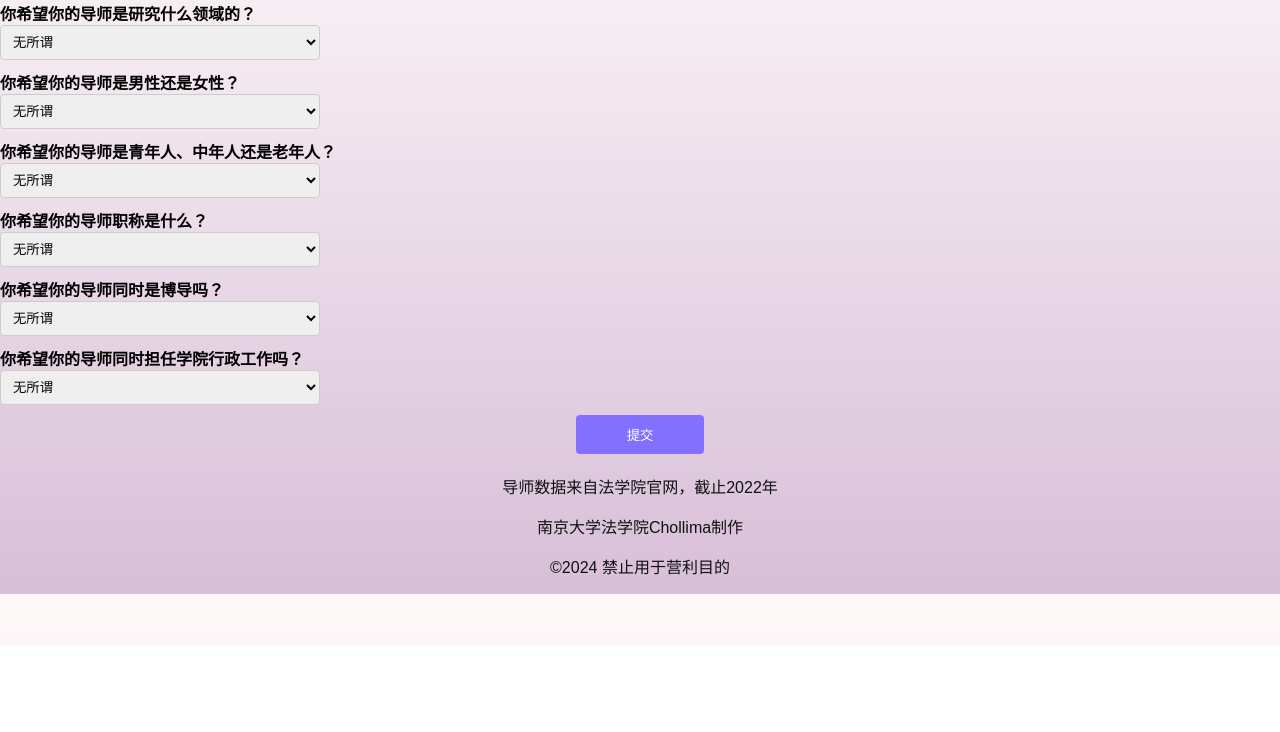
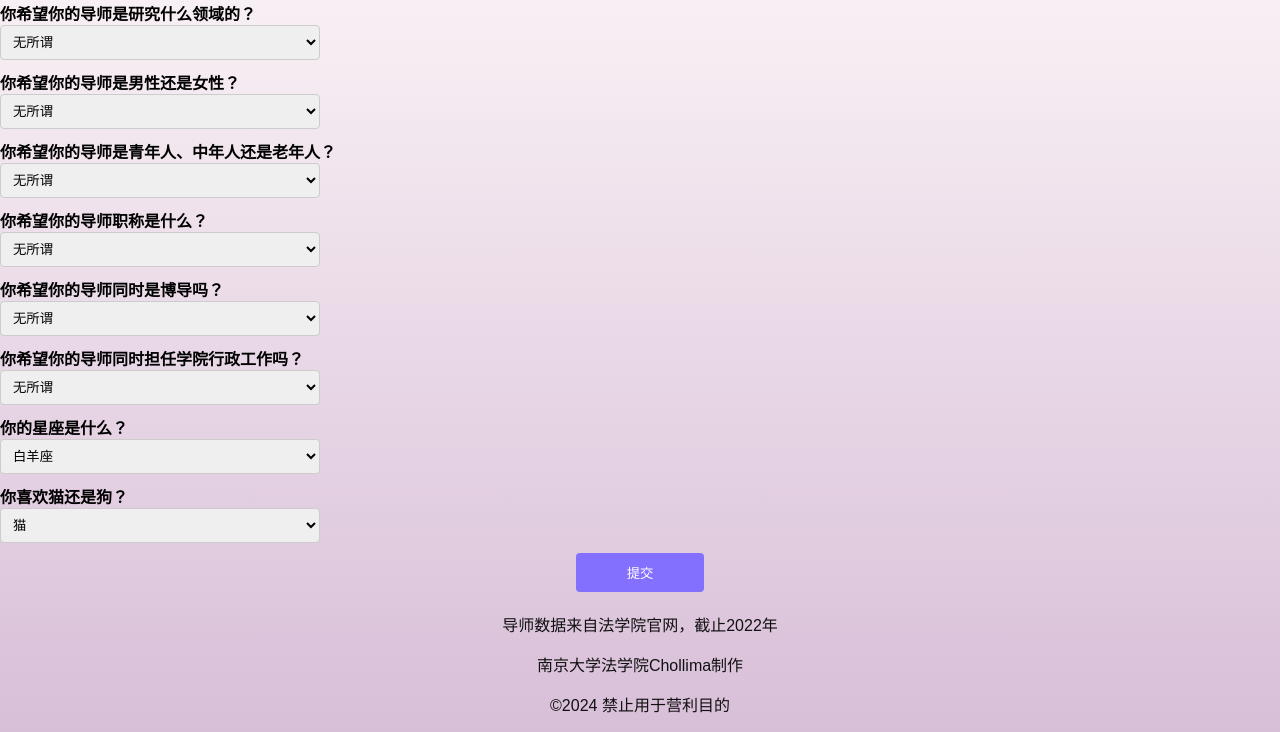
Before and after one commit to pegaseius/tutor, a plain HTML site: page index.html in a window 1280 px wide. Shown: the part 155-887 px from the top of the page. Before the commit the page ends 800 px from the top, so only its background shows below. Drawn offline with Linux system fonts and the light colour scheme.

Commit message:
Update index.html

```diff
--- a/index.html
+++ b/index.html
@@ -150,6 +150,32 @@
                 <option value="是">是</option>
             </select>
         </div>
+        <!-- 下面两个代码没用 -->
+         <div>
+            <label for="xingzuo">你的星座是什么？</label><br>
+            <select id="xingzuo">
+                <option value="1">白羊座</option>
+                <option value="2">金牛座</option>
+                <option value="3">双子座</option>
+                <option value="4">巨蟹座</option>
+                <option value="5">狮子座</option>
+                <option value="6">处女座</option>
+                <option value="7">天秤座</option>
+                <option value="8">天蝎座</option>
+                <option value="9">射手座</option>
+                <option value="10">摩羯座</option>
+                <option value="11">水瓶座</option>
+                <option value="12">双鱼座</option>
+            </select>
+        </div>
+         <div>
+            <label for="Pet">你喜欢猫还是狗？</label><br>
+            <select id="Pet">
+                <option value="Cat">猫</option>
+                <option value="Dog">狗</option>
+                <option value="Neither">都不喜欢</option>
+            </select>
+        </div>
         <button type="button" onclick="submitForm()">提交</button>
     </form>
 
```
